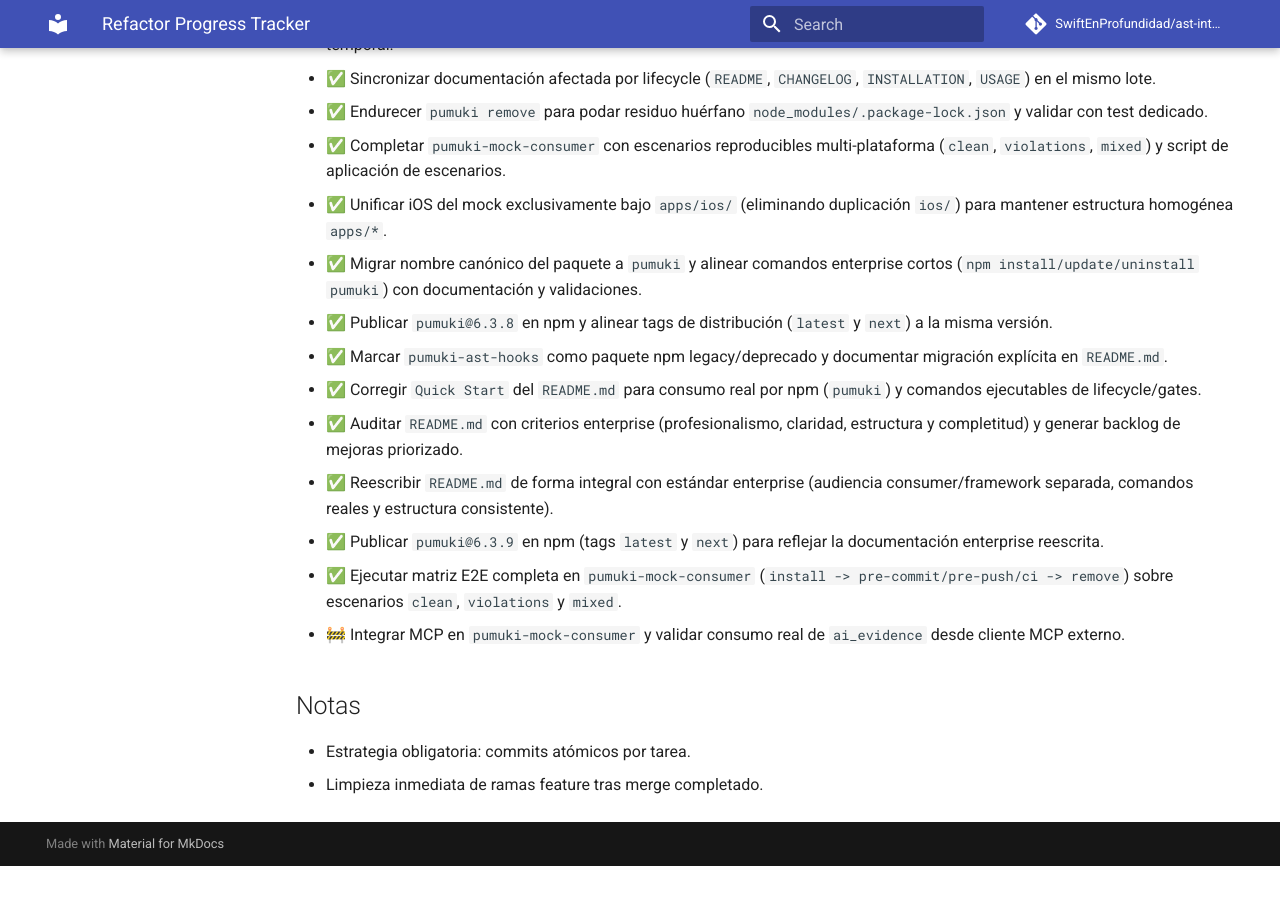
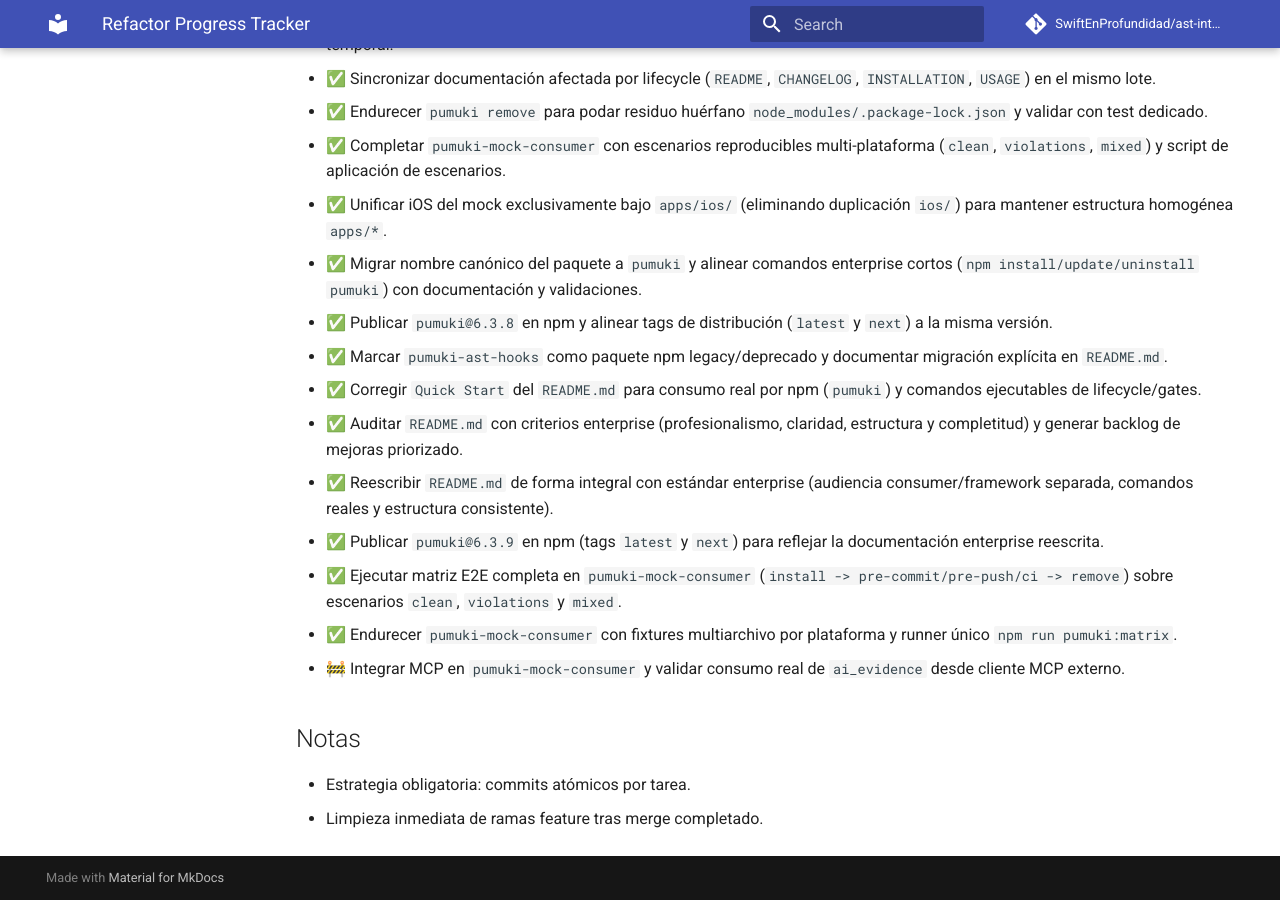
Before and after one commit to SwiftEnProfundidad/ast-intelligence-hooks, an MkDocs documentation site: the page built from docs/REFRACTOR_PROGRESS.md, in a window 1280 px wide and 900 px high, scrolled down 5240 px. Built offline with MkDocs 1.6.1 and Material for MkDocs 9.7.7, drawn with Linux system fonts in a browser that asks for light colours; comment, search, counter and statistics services are not loaded; before the commit the page ends 6106 px from its top, so only the background shows below that.

Commit message:
docs(progress): record hardened mock matrix automation

```diff
--- a/docs/REFRACTOR_PROGRESS.md
+++ b/docs/REFRACTOR_PROGRESS.md
@@ -155,6 +155,7 @@ Estado consolidado del refactor con seguimiento de tareas y evidencia del avance
 - ✅ Reescribir `README.md` de forma integral con estándar enterprise (audiencia consumer/framework separada, comandos reales y estructura consistente).
 - ✅ Publicar `pumuki@6.3.9` en npm (tags `latest` y `next`) para reflejar la documentación enterprise reescrita.
 - ✅ Ejecutar matriz E2E completa en `pumuki-mock-consumer` (`install -> pre-commit/pre-push/ci -> remove`) sobre escenarios `clean`, `violations` y `mixed`.
+- ✅ Endurecer `pumuki-mock-consumer` con fixtures multiarchivo por plataforma y runner único `npm run pumuki:matrix`.
 - 🚧 Integrar MCP en `pumuki-mock-consumer` y validar consumo real de `ai_evidence` desde cliente MCP externo.
 
 ## Notas
```
